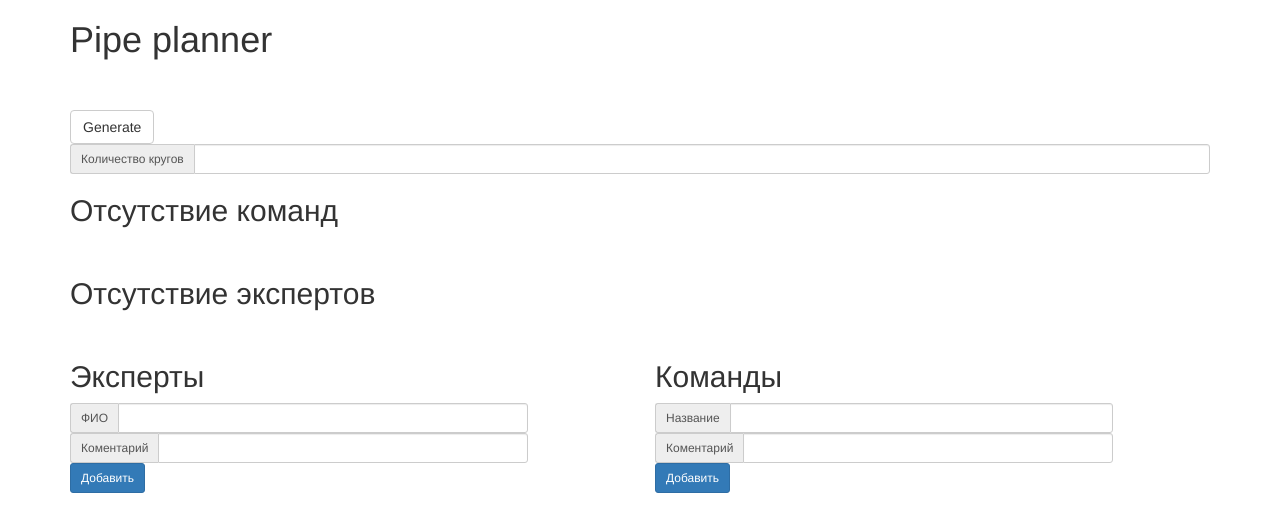
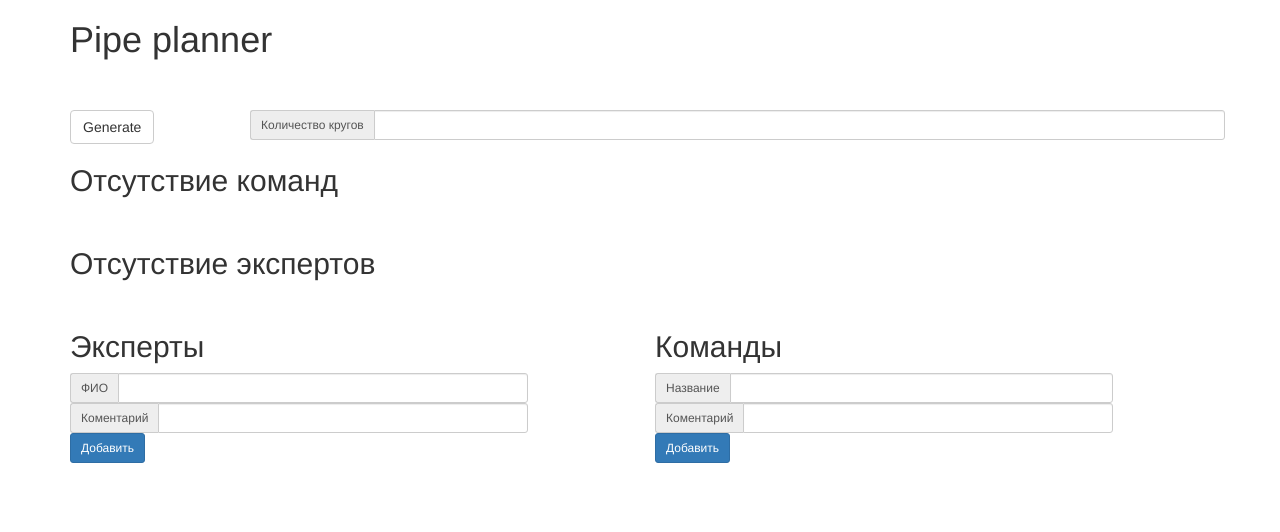
Before and after one commit to jrosn/pipe-planner, a website: page index.html in a window 1280 px wide. Drawn offline with nearby package versions, Linux system fonts and the light colour scheme; some packages are replaced by stand-ins of ours; a script that the page names is missing.

Commit message:
Небольшие изменения в расположении кнопочек :)

```diff
--- a/index.html
+++ b/index.html
@@ -27,10 +27,14 @@
                         </td>
                     </tr>
                 </table>
-                <button type="button" class="btn btn-default" ng-click="autoFillTable()">Generate</button>
-                <div class="input-group input-group-sm">
-                    <span class="input-group-addon" id="iter-count">Количество кругов</span>
-                    <input type="number" class="form-control small" aria-describedby="iter-count" ng-model="iterCountForm">
+                <div class="row">
+                    <div class="col-sm-2">
+                        <button type="button" class="btn btn-default" ng-click="autoFillTable()">Generate</button>
+                    </div>
+                    <div class="col-sm-10 input-group input-group-sm">
+                        <span class="input-group-addon" id="iter-count">Количество кругов</span>
+                        <input type="number" class="form-control small" aria-describedby="iter-count" ng-model="iterCountForm">
+                    </div>
                 </div>
             </div>
         </div>
```
